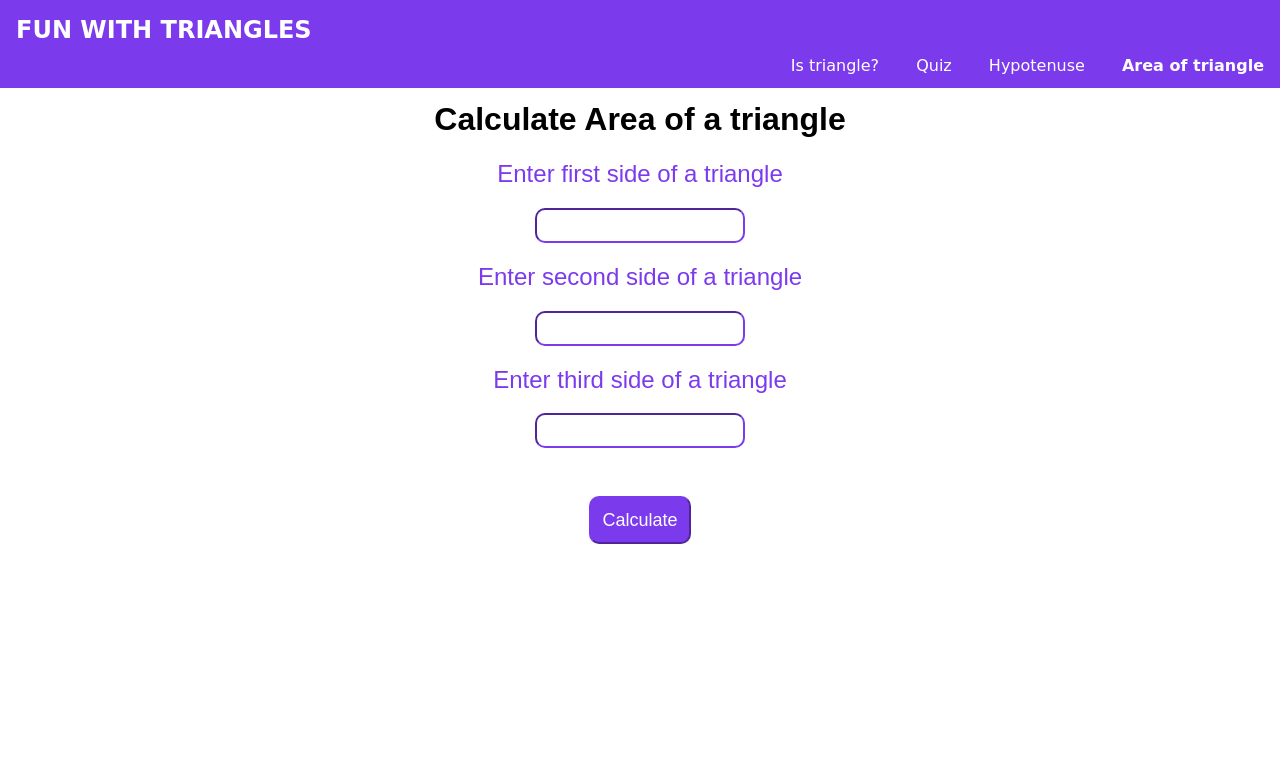
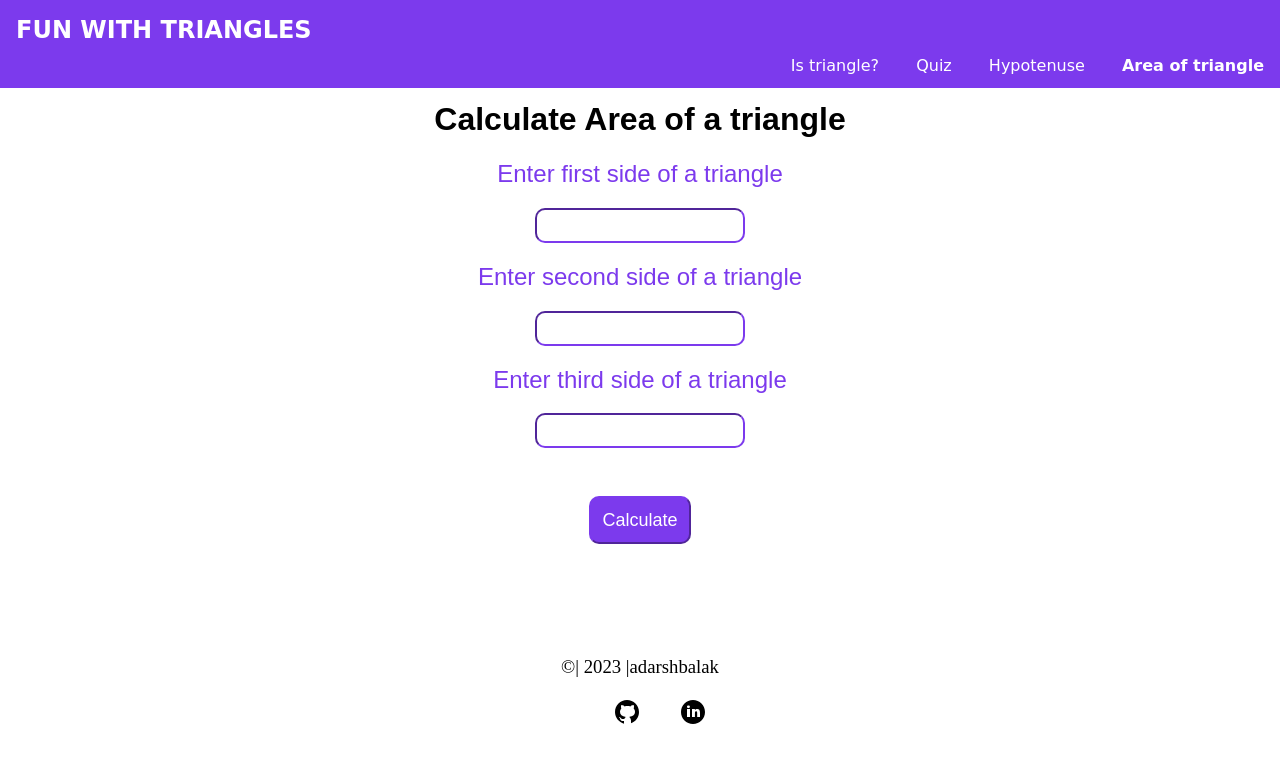
Before and after one commit to Rishabh0603/-Fun-with-Triangles, a plain HTML site: page AreaOfTriangle.html in a window 1280 px wide. Drawn offline with Linux system fonts and the light colour scheme.

Commit message:
footer added

```diff
--- a/AreaOfTriangle.html
+++ b/AreaOfTriangle.html
@@ -24,6 +24,12 @@
         <p><input type="number" step="1" class="takeInput" id="thirdSide"></p>
         <p><button id="button">Calculate</button></p>
         <h2 class="heading" id="output"></h2>
+        <h3 class="footer">©| 2023 |adarshbalak</h3>
+        <ul>
+        <div><li class="no-bullets"><a href="https://github.com/Rishabh0603"><img src="Images/icons8-github.svg" alt="Github"></a></li>
+
+       <li class="no-bullets"><a href="https://www.linkedin.com/in/rishabh-trivedi-44582a245/"><img src="Images/icons8-linkedin-circled.svg" alt="Linkedin"></a></li></div>
+
 <script src="AreaOfTriangle.js" type="text/javascript"></script>
 </body>
 </html>
```
Also changed, not shown: Is Triangle.html (+6 -0 lines).
